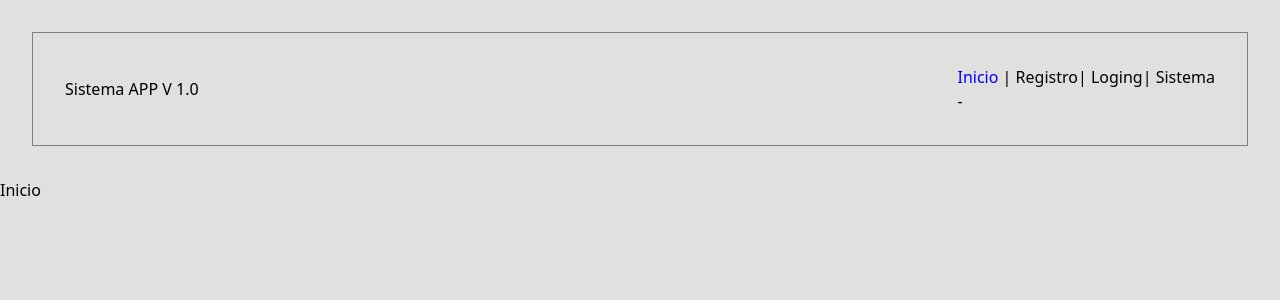
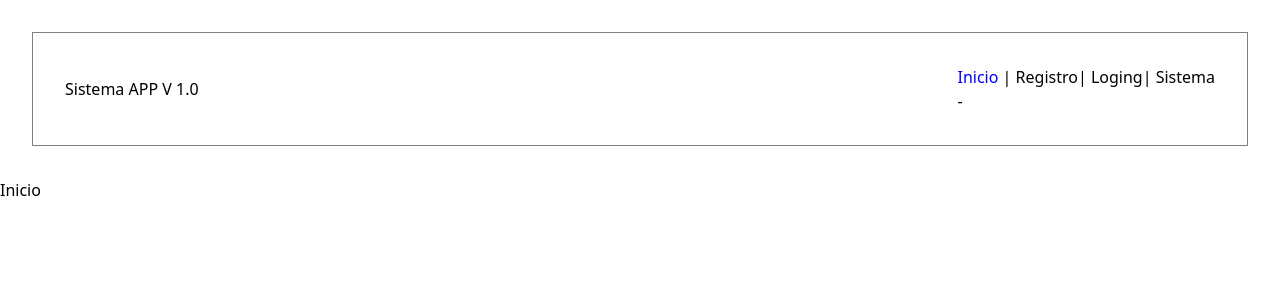
Before and after one commit to bmsebastian2/Blueweb2022, a React (Vite) app: page / in a window 1280 px wide. Shown: the top 300 px of the page. Built offline with nearby package versions, Linux system fonts and the light colour scheme; no server answers.

Commit message:
desde OSE

```diff
--- a/src/Styles/app.css
+++ b/src/Styles/app.css
@@ -5,7 +5,7 @@
 }
 
 .App{
-    background-color: rgb(226, 223, 223);
+    background-color: rgb(255, 255, 255);
     min-height: 100vh;
 
 
```
